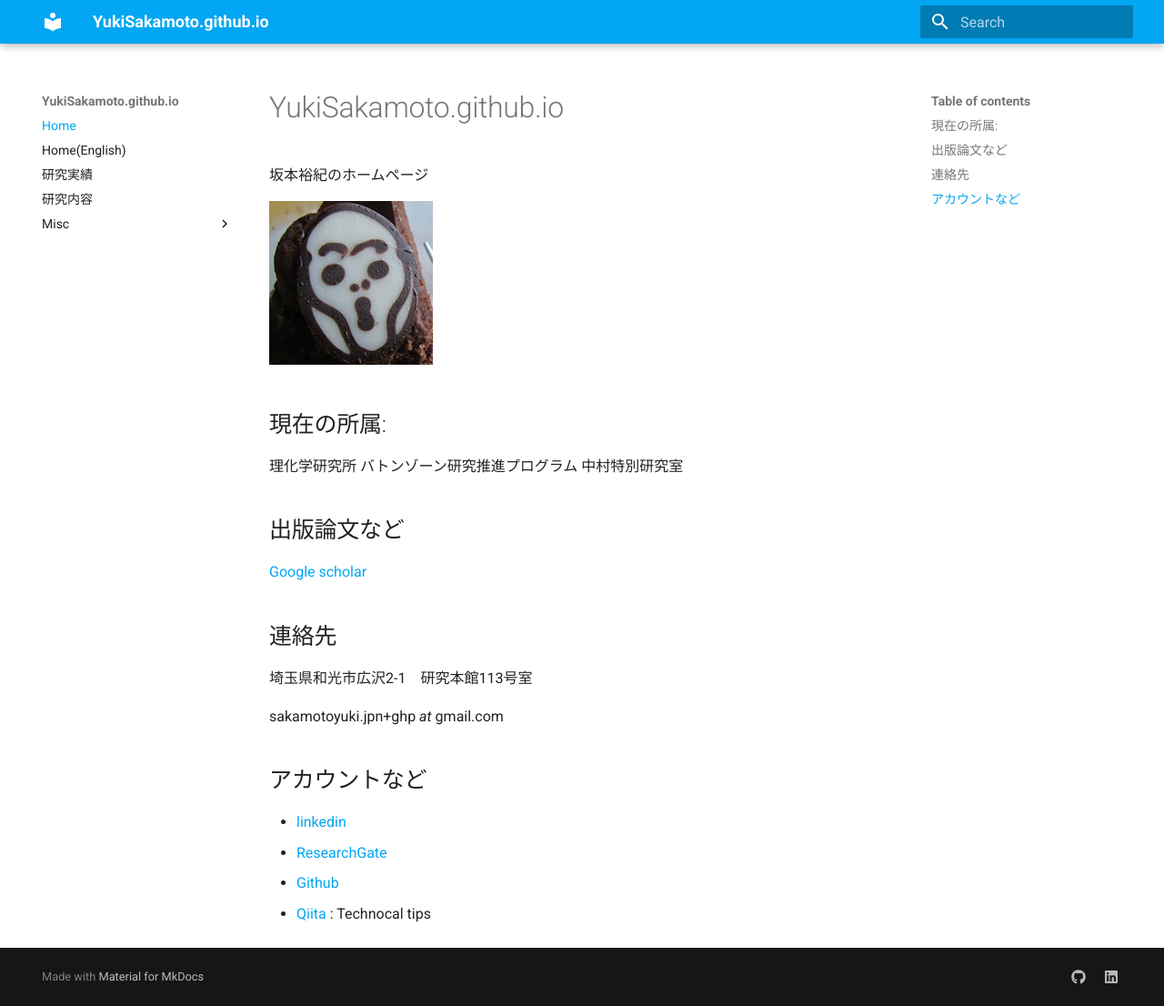
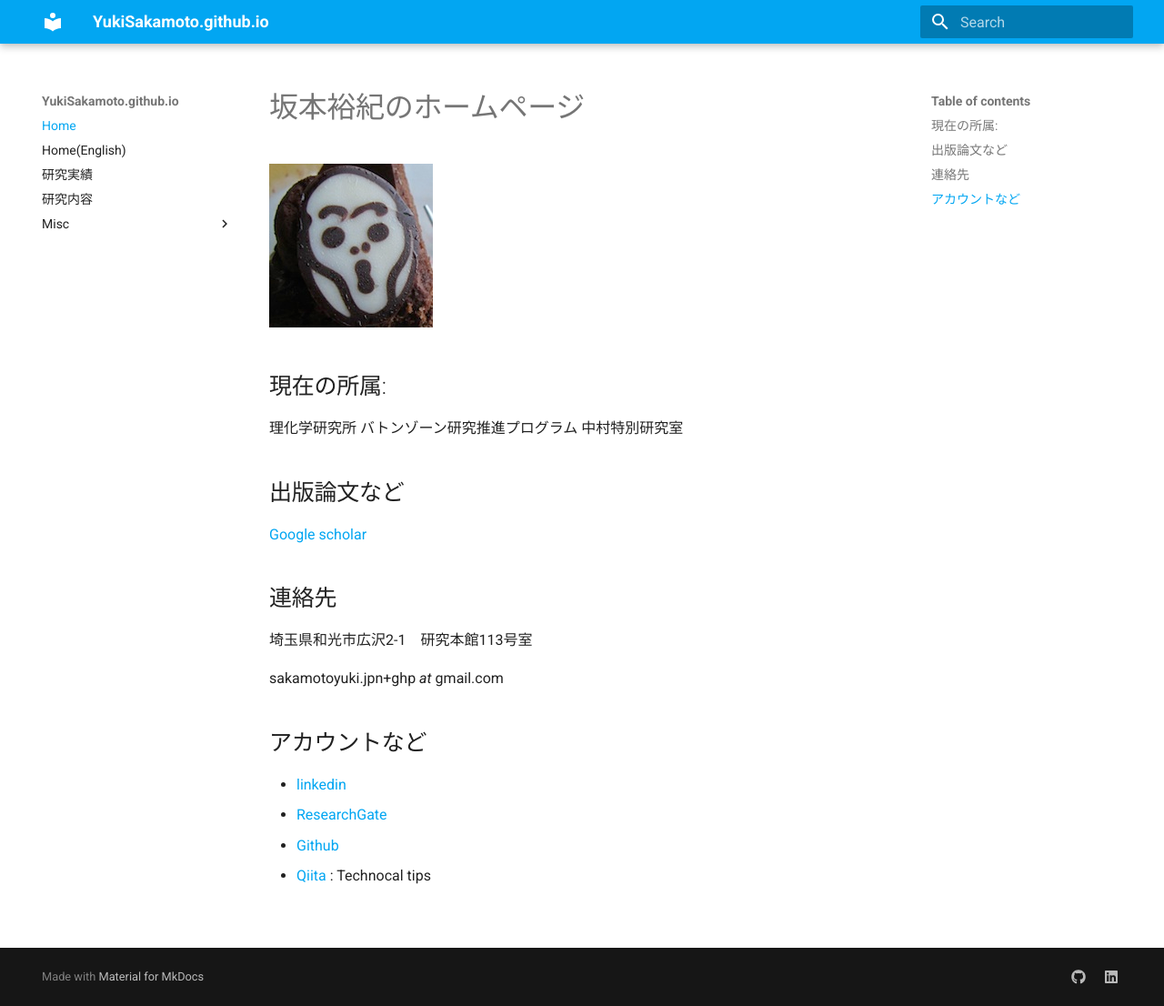
Before and after one commit to YukiSakamoto/yukisakamoto.github.io, an MkDocs documentation site: the page built from docs/index.md, in a window 1280 px wide and 1106 px high. Shown: the whole window at 91% size. Built offline with MkDocs 1.6.1 and Material for MkDocs 9.7.7, drawn with Linux system fonts in a browser that asks for light colours; old or Windows-style settings are respelled for this version of MkDocs.

Commit message:
modified index.md slightly

```diff
--- a/docs/index.md
+++ b/docs/index.md
@@ -1,6 +1,4 @@
-# YukiSakamoto.github.io
-
-坂本裕紀のホームページ
+# 坂本裕紀のホームページ
 
 ![scream](img/Profile_small.jpg)
 
```
